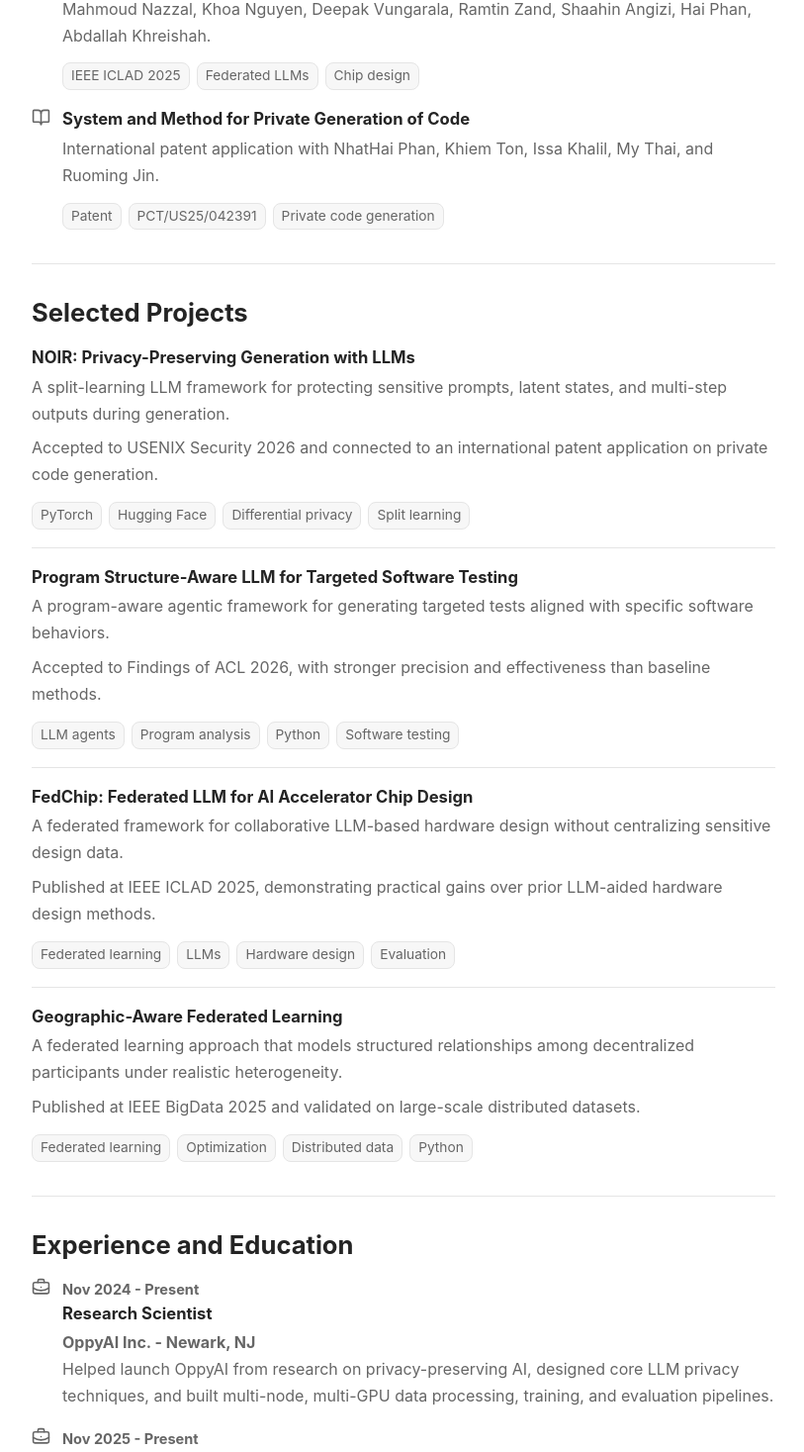
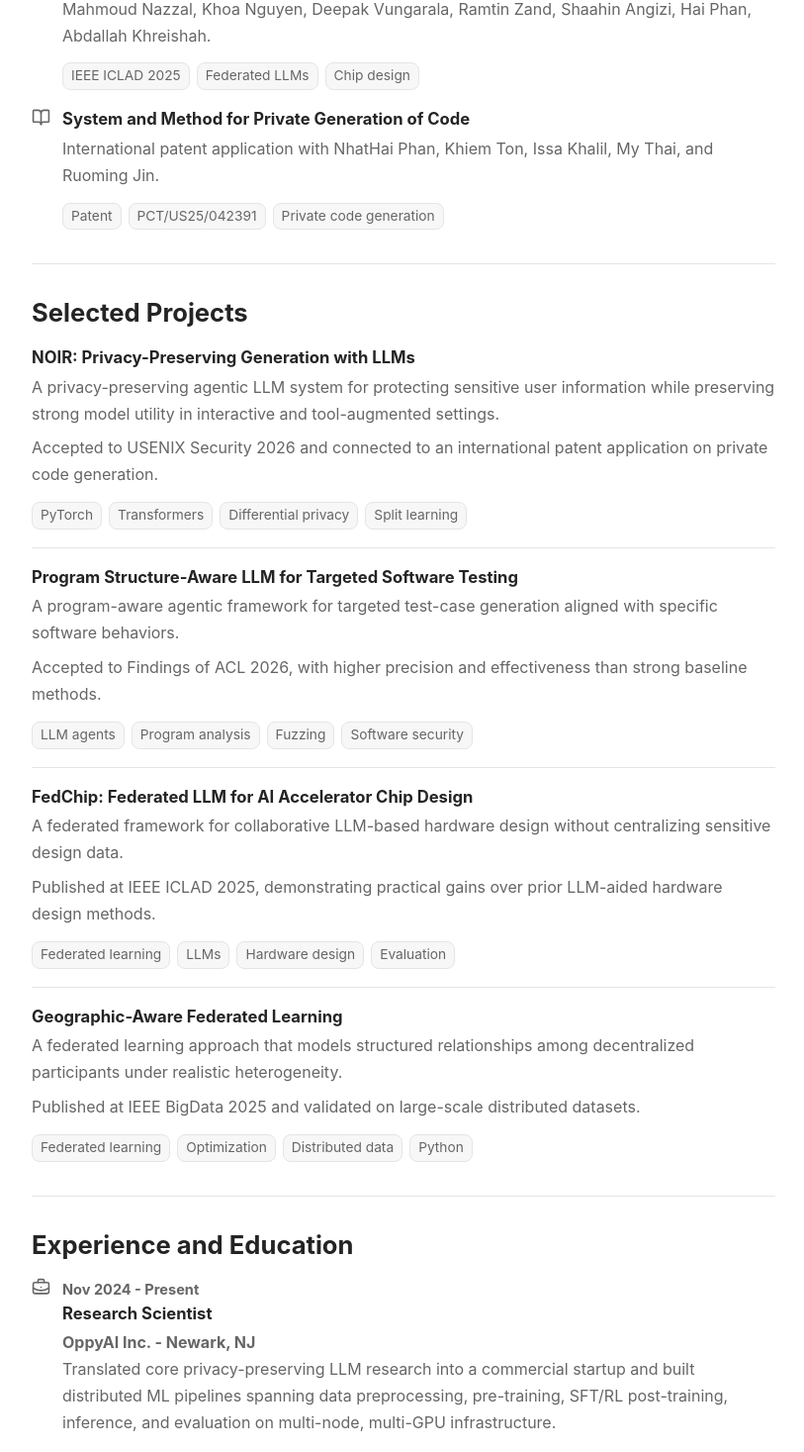
Before and after one commit to knguyen2410/Personal-Website, a React (Vite) app: page / in a window 1280 px wide. Shown: the part 1320-2787 px from the top of the page at 99% size, without its empty margins (376-1189 px from the left). Built offline with nearby package versions, Linux system fonts and the light colour scheme.

Commit message:
Refresh resume and profile details

```diff
--- a/index.html
+++ b/index.html
@@ -5,12 +5,12 @@
     <meta name="viewport" content="width=device-width, initial-scale=1.0" />
     <meta
       name="description"
-      content="Khoa Nguyen builds reliable, privacy-preserving LLM and agentic systems across differential privacy, federated learning, and software security research."
+      content="Khoa Nguyen builds reliable, privacy-preserving LLM, VLM, and agentic systems across post-training, differential privacy, federated learning, and software security research."
     />
     <meta property="og:title" content="Khoa Nguyen | Research Engineer" />
     <meta
       property="og:description"
-      content="Research portfolio for privacy-preserving LLM systems, tool-augmented agents, federated learning, publications, and CV-backed project work."
+      content="Research portfolio for privacy-preserving LLM and VLM systems, tool-augmented agents, post-training, graph learning, publications, and CV-backed project work."
     />
     <meta property="og:type" content="website" />
     <title>Khoa Nguyen | Research Engineer</title>
--- a/src/content/profile.ts
+++ b/src/content/profile.ts
@@ -61,7 +61,7 @@ export const profile = {
     "I build reliable, privacy-preserving LLM and agentic systems for security-critical software and data-sensitive settings.",
   summary: [
     "I am a Ph.D. student in Data Science at the New Jersey Institute of Technology, advised by Dr. NhatHai Phan, and a Research Scientist at OppyAI.",
-    "My research connects LLM systems, tool-augmented agents, distributed learning, and differential privacy, with a focus on systems that can reason over complex data while operating safely under realistic adversarial pressure.",
+    "My research connects LLMs, VLMs, post-training, tool-augmented agents, distributed learning, and differential privacy, with a focus on systems that can reason over complex data while operating safely in data-sensitive settings.",
   ],
   links: [
     {
@@ -87,15 +87,15 @@ export const profile = {
       icon: "resume",
     },
   ] satisfies ProfileLink[],
-  signals: ["Privacy-preserving LLMs", "Agentic systems", "Federated learning", "Software testing"],
+  signals: ["Privacy-preserving LLMs", "VLMs and post-training", "Agentic systems", "Software security"],
   news: [
     {
       date: "2026",
-      text: "NOIR accepted to USENIX Security 2026.",
+      text: "Program Structure-aware Language Models accepted to Findings of ACL 2026.",
     },
     {
       date: "2026",
-      text: "Program Structure-aware Language Models accepted to Findings of ACL 2026.",
+      text: "NOIR accepted to USENIX Security 2026.",
     },
     {
       date: "Nov 2025",
@@ -115,24 +115,24 @@ export const profile = {
       title: "NOIR: Privacy-Preserving Generation with LLMs",
       focus: "LLM privacy",
       summary:
-        "A split-learning LLM framework for protecting sensitive prompts, latent states, and multi-step outputs during generation.",
+        "A privacy-preserving agentic LLM system for protecting sensitive user information while preserving strong model utility in interactive and tool-augmented settings.",
       approach:
-        "Developed local differential privacy mechanisms, analyzed reconstruction risk through theoretical recovery bounds, and extended the system toward multimodal and tool-use settings.",
+        "Developed NOIR, a split-learning LLM framework with local differential privacy, analyzed reconstruction risk through theoretical recovery bounds, and extended the mechanism toward multimodal, tool-use, and agentic systems.",
       impact:
         "Accepted to USENIX Security 2026 and connected to an international patent application on private code generation.",
-      stack: ["PyTorch", "Hugging Face", "Differential privacy", "Split learning"],
+      stack: ["PyTorch", "Transformers", "Differential privacy", "Split learning"],
       links: [],
     },
     {
       title: "Program Structure-Aware LLM for Targeted Software Testing",
       focus: "Software agents",
       summary:
-        "A program-aware agentic framework for generating targeted tests aligned with specific software behaviors.",
+        "A program-aware agentic framework for targeted test-case generation aligned with specific software behaviors.",
       approach:
         "Conditioned language-model agents on program representations so generated tests target behavior beyond textual semantics.",
       impact:
-        "Accepted to Findings of ACL 2026, with stronger precision and effectiveness than baseline methods.",
-      stack: ["LLM agents", "Program analysis", "Python", "Software testing"],
+        "Accepted to Findings of ACL 2026, with higher precision and effectiveness than strong baseline methods.",
+      stack: ["LLM agents", "Program analysis", "Fuzzing", "Software security"],
       links: [],
     },
     {
@@ -162,16 +162,16 @@ export const profile = {
   ] satisfies Project[],
   research: [
     {
+      title: "Program Structure-aware Language Models",
+      description:
+        "Khang Tran, Khoa Nguyen, Cristian Borcea, NhatHai Phan. Targeted software testing beyond textual semantics.",
+      tags: ["Findings of ACL 2026", "Software testing", "LLM agents"],
+    },
+    {
       title: "NOIR: Privacy-Preserving Generation of Code with Open-Source LLMs",
       description:
         "Khoa Nguyen, Khiem Ton, NhatHai Phan, Issa Khalil, Khang Tran, Cristian Borcea, Ruoming Jin, Abdallah Khreishah, My T. Thai.",
       tags: ["USENIX Security 2026", "LLM privacy", "Code generation"],
-    },
-    {
-      title: "Program Structure-aware Language Models",
-      description:
-        "Khang Tran, Khoa Nguyen, Cristian Borcea, NhatHai Phan. Targeted software testing beyond textual semantics.",
-      tags: ["Findings of ACL 2026", "Software testing", "LLM agents"],
     },
     {
       title: "SGFusion: Stochastic Geographic Gradient Fusion in Federated Learning",
@@ -198,20 +198,21 @@ export const profile = {
       title: "Research Scientist",
       organization: "OppyAI Inc. - Newark, NJ",
       detail:
-        "Helped launch OppyAI from research on privacy-preserving AI, designed core LLM privacy techniques, and built multi-node, multi-GPU data processing, training, and evaluation pipelines.",
+        "Translated core privacy-preserving LLM research into a commercial startup and built distributed ML pipelines spanning data preprocessing, pre-training, SFT/RL post-training, inference, and evaluation on multi-node, multi-GPU infrastructure.",
     },
     {
       label: "Nov 2025 - Present",
       title: "Research Collaborator",
       organization: "AT&T - Bedminster, NJ",
       detail:
-        "Working on machine-learning approaches for cellular network maintenance scheduling.",
+        "Designed a graph foundation model for cellular site maintenance scheduling, using large-scale historical LTE and 5G network data to improve operational efficiency and user experience.",
     },
     {
       label: "Sep 2023 - Present",
       title: "Ph.D. in Data Science",
       organization: "New Jersey Institute of Technology",
-      detail: "Advised by Dr. NhatHai Phan, with research on privacy-preserving LLMs, agent systems, and federated learning.",
+      detail:
+        "Advised by Dr. NhatHai Phan, with research on LLMs, VLMs, SFT/RL post-training, tool-augmented agents, security, privacy, and fuzzing.",
     },
     {
       label: "Sep 2019 - May 2023",
@@ -222,20 +223,20 @@ export const profile = {
   ] satisfies TimelineItem[],
   skillGroups: [
     {
-      title: "Frameworks",
-      skills: ["PyTorch", "Hugging Face", "LLaMA-Factory", "VERL", "DeepSpeed", "Ray"],
+      title: "Machine Learning",
+      skills: ["LLMs", "VLMs", "NLP", "RL", "Distributed training", "GNNs", "Federated learning", "Distillation"],
     },
     {
-      title: "Research Areas",
-      skills: ["LLM systems", "Agentic AI", "Differential privacy", "Federated learning", "Software testing"],
+      title: "Frameworks",
+      skills: ["PyTorch", "Transformers", "LLaMA-Factory", "verl", "vLLM", "Ray", "Triton", "DeepSpeed", "Accelerate"],
     },
     {
       title: "Infrastructure",
-      skills: ["CUDA", "Linux", "Git", "Docker", "SQL", "Multi-GPU training"],
+      skills: ["CUDA", "Linux", "Slurm", "Git", "Docker", "SQL", "Multi-GPU training"],
     },
     {
       title: "Languages",
-      skills: ["Python", "Bash", "Java", "C++", "C"],
+      skills: ["Python", "Java", "JavaScript", "C/C++"],
     },
   ] satisfies SkillGroup[],
   achievements: [
```
Also changed, not shown: 1 other file (tests, documents, lock files or other folders).
